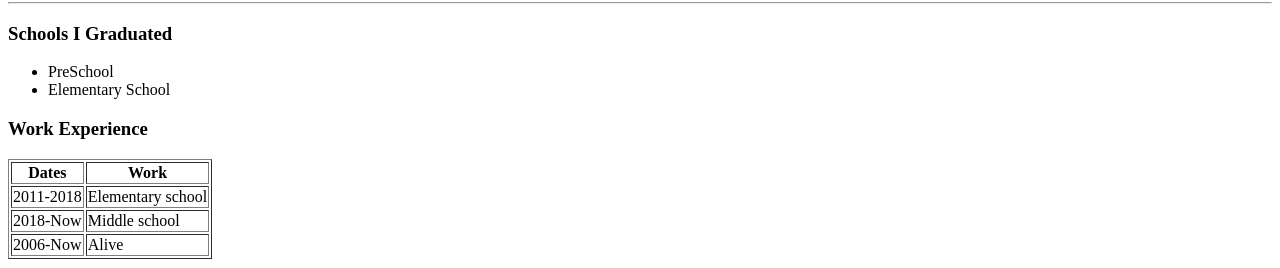
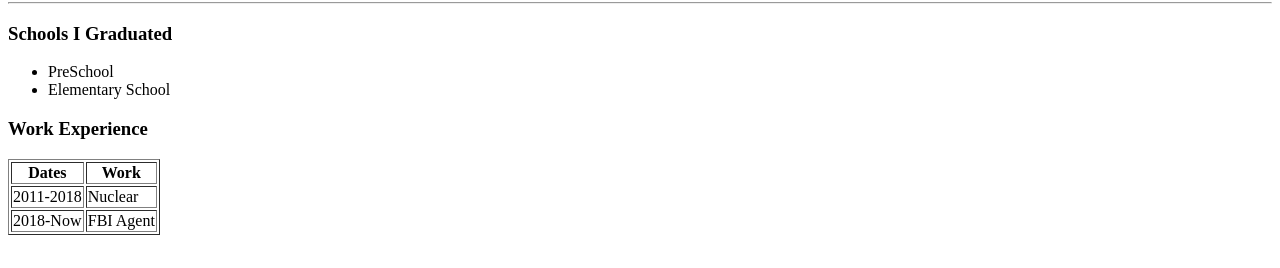
Before and after one commit to BrundidgeK/Smart-Kid, a plain HTML site: page index.html in a window 1280 px wide. Shown: the part 484-752 px from the top of the page. Drawn offline with Linux system fonts and the light colour scheme.

Commit message:
Add files via upload

```diff
--- a/index.html
+++ b/index.html
@@ -51,13 +51,10 @@
     <tbody>
       <tr>
         <td>2011-2018</td>
-        <td>Elementary school</td>
+        <td>Nuclear</td>
       </tr>
       <td>2018-Now</td>
-      <td>Middle school</td>
-      <tr </tr>
-        <td>2006-Now</td>
-        <td>Alive</td>
+      <td>FBI Agent</td>
     </tbody>
     <tfoot>
 
```
